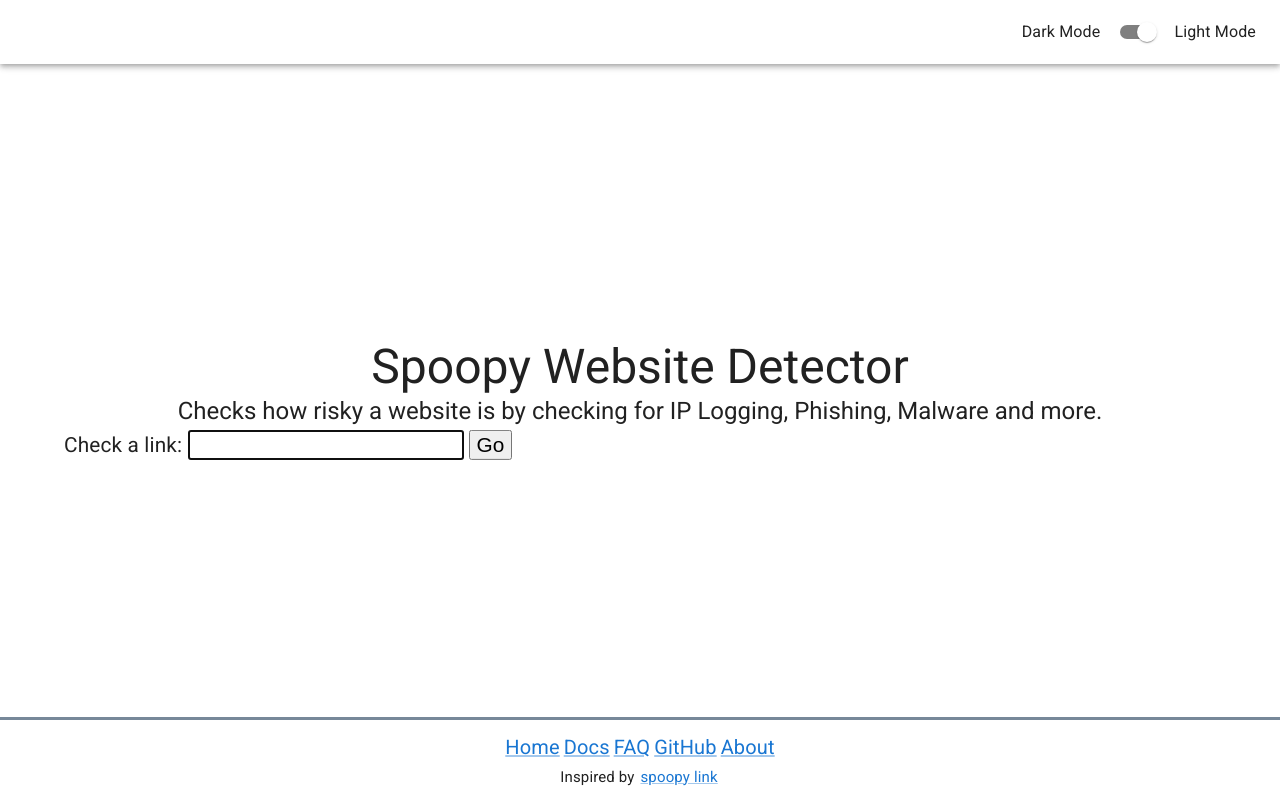
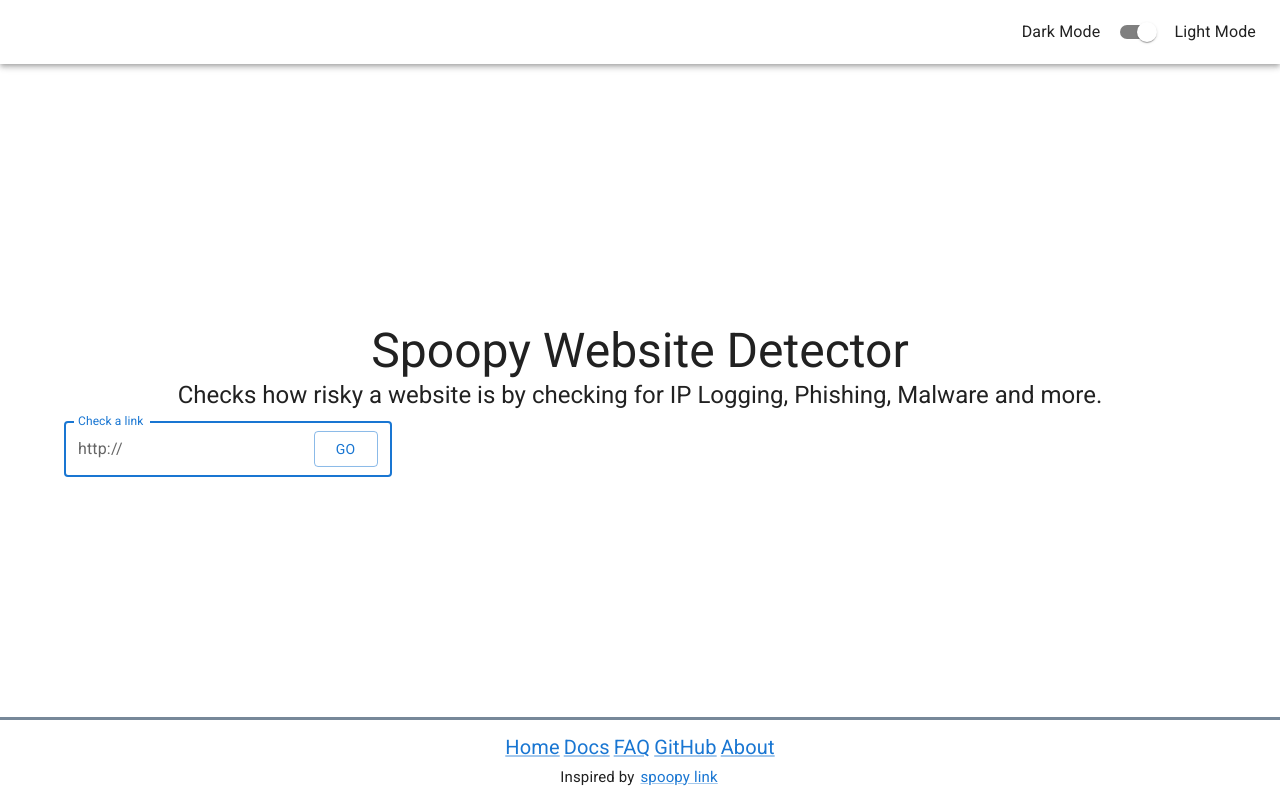
Before and after one commit to SpoopySite/SpoopySite, a React (Create React App) app in the folder spoopy-site/: page / in a window 1280 px wide. Built offline with nearby package versions, Linux system fonts and the light colour scheme.

Commit message:
[site] Rework http adornment

```diff
--- a/spoopy-site/src/homepage/Homepage.js
+++ b/spoopy-site/src/homepage/Homepage.js
@@ -3,6 +3,9 @@ import { Redirect } from "react-router-dom";
 import Container from "@mui/material/Container";
 import Typography from "@mui/material/Typography";
 import { styled } from "@mui/system";
+import TextField from "@mui/material/TextField";
+import InputAdornment from "@mui/material/InputAdornment";
+import Button from "@mui/material/Button";
 
 const StyledContainer = styled(Container)({
   position: "absolute",
@@ -12,14 +15,9 @@ const StyledContainer = styled(Container)({
 });
 
 const StyledDiv = styled("div")({
-  paddingTop: 3,
-  "& button": {
-    marginLeft: 5,
-  },
-  "& button, label, input": {
-    fontSize: "1.3rem"
-  }
+  paddingTop: 10
 });
+
 function Homepage() {
   const [switchPage, setSwitchPage] = useState(false);
   const [spoopyURL, setSpoopyURL] = useState("");
@@ -27,6 +25,9 @@ function Homepage() {
   const goToSpoopy = (event) => {
     const keyCode = event.keyCode || event.which;
     if (event.type === "click" || keyCode === 13) {
+      if (!(spoopyURL.startsWith("http://") || (spoopyURL.startsWith("https://")))) {
+        setSpoopyURL(`http://${spoopyURL}`);
+      }
       setSwitchPage(true);
     }
   };
@@ -36,10 +37,20 @@ function Homepage() {
    */
   const handleChange = (event) => {
     let url = event.target.value.trim();
-    if (!url.startsWith("http") && !url.startsWith("https") && url.length > 0) {
-      url = `http://${url}`;
-    }
     setSpoopyURL(url);
+  };
+
+  const EndAdornment = () => {
+    return (
+      <Button
+        id="go"
+        onClick={goToSpoopy}
+        onKeyUp={goToSpoopy}
+        variant="outlined"
+      >
+        Go
+      </Button>
+    );
   };
 
   return (
@@ -50,10 +61,20 @@ function Homepage() {
         <Typography variant="h5" component="h2" align="center">Checks how risky a website is by checking for IP Logging,
           Phishing, Malware and more.</Typography>
         <StyledDiv align="center">
-          <label htmlFor="input">Check a link: </label>
-          <input id="input" type="text" value={spoopyURL} onKeyUp={goToSpoopy}
-                 onChange={handleChange} autoFocus={true}/>
-          <button id="go" onClick={goToSpoopy} onKeyUp={goToSpoopy}>Go</button>
+          <TextField
+            id="input"
+            type="text"
+            value={spoopyURL}
+            onKeyUp={goToSpoopy}
+            onChange={handleChange}
+            autoFocus
+            variant="outlined"
+            label="Check a link"
+            InputProps={{
+              startAdornment: <InputAdornment position={"start"}>http://</InputAdornment>,
+              endAdornment: <EndAdornment/>
+            }}
+          />
         </StyledDiv>
       </StyledContainer>
   );
```
